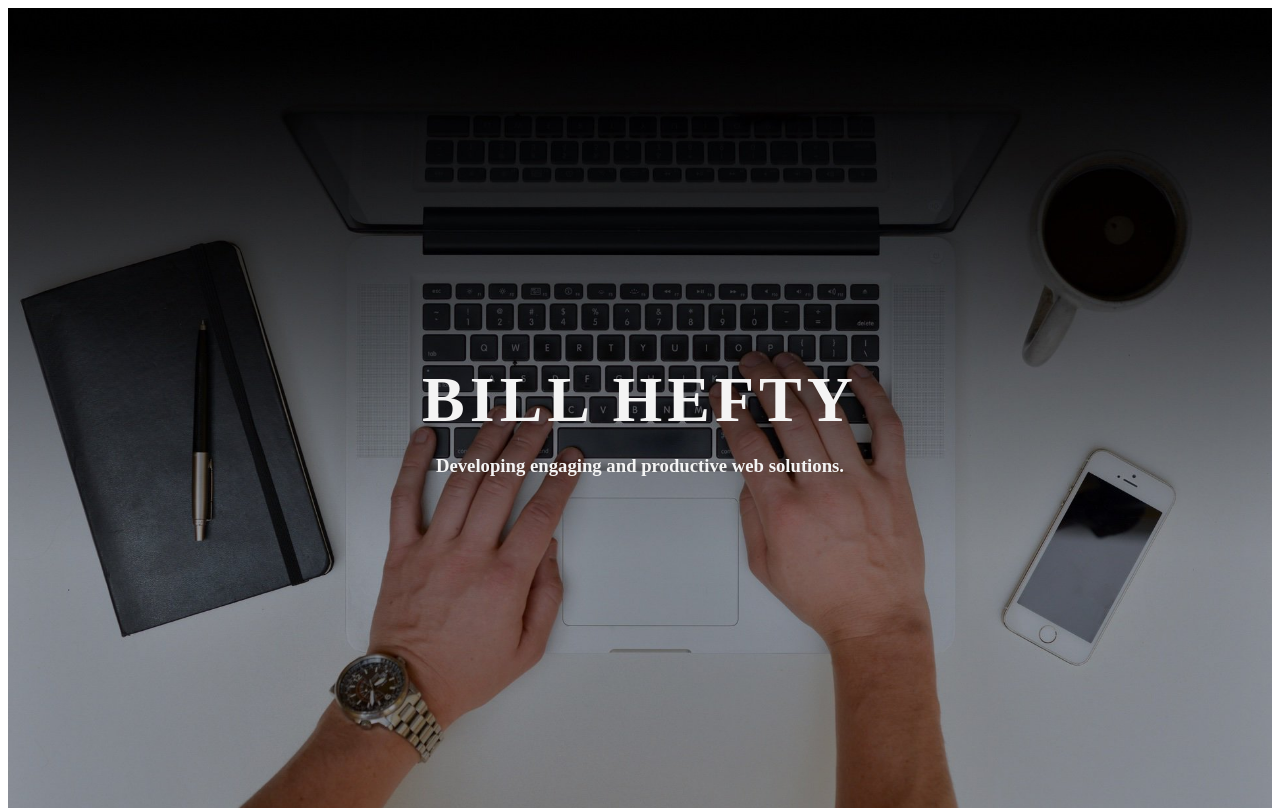
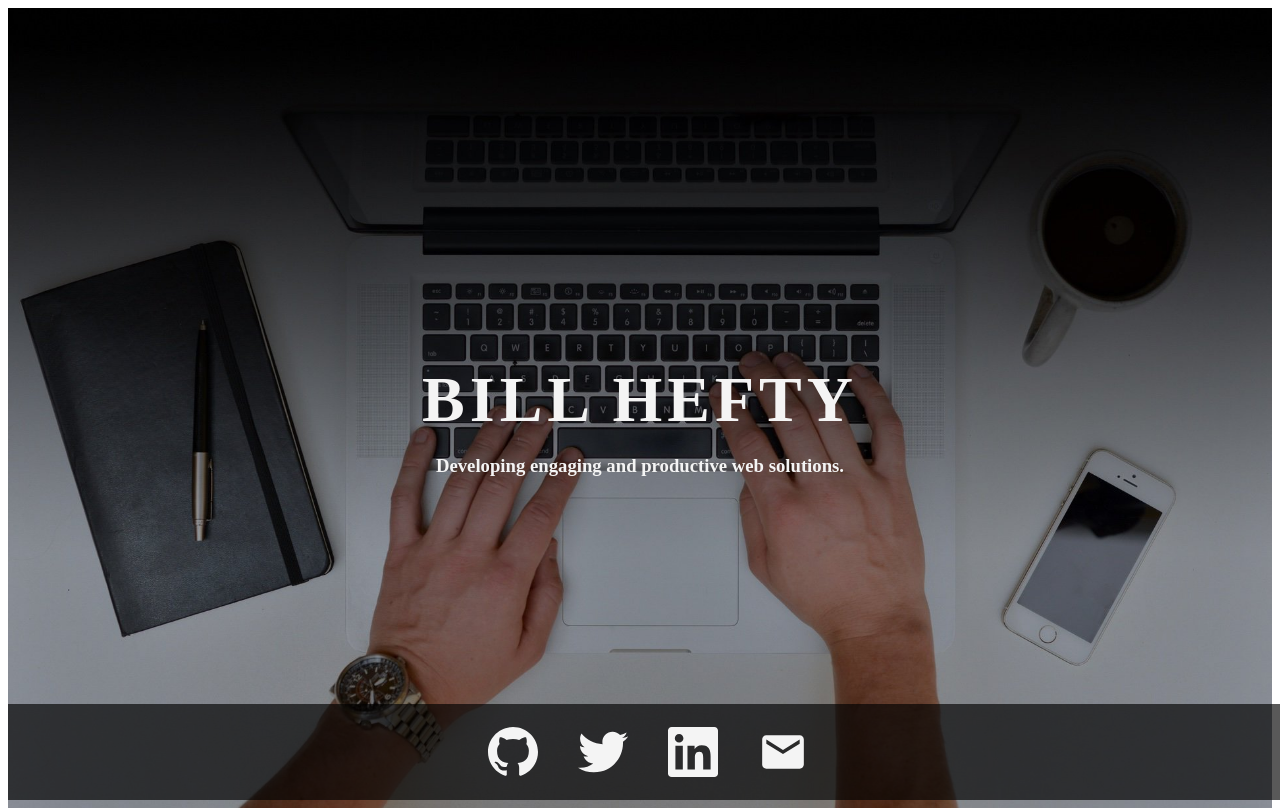
Before and after one commit to bhefty/portfolio-gatsby, a Gatsby site: page / in a window 1280 px wide. Shown: the top 810 px of the page. Built offline with nearby package versions, Linux system fonts and the light colour scheme; Gatsby itself is replaced by a stand-in of ours.

Commit message:
add social strip

```diff
--- a/src/components/MainHeader/MainHeader.js
+++ b/src/components/MainHeader/MainHeader.js
@@ -8,6 +8,25 @@ const MainHeader = () => (
       <h1>BILL HEFTY</h1>
       <h3>Developing engaging and productive web solutions.</h3>
     </header>
+    <section>
+      <div>
+        <a href='https://github.com/bhefty' target='_blank'>
+          <svg viewBox='0 0 16 16' xmlns='http://www.w3.org/2000/svg' fillRule='evenodd' clipRule='evenodd' strokeLinejoin='round' strokeMiterlimit='1.414'><path d='M8 0C3.58 0 0 3.582 0 8c0 3.535 2.292 6.533 5.47 7.59.4.075.547-.172.547-.385 0-.19-.007-.693-.01-1.36-2.226.483-2.695-1.073-2.695-1.073-.364-.924-.89-1.17-.89-1.17-.725-.496.056-.486.056-.486.803.056 1.225.824 1.225.824.714 1.223 1.873.87 2.33.665.072-.517.278-.87.507-1.07-1.777-.2-3.644-.888-3.644-3.953 0-.873.31-1.587.823-2.147-.09-.202-.36-1.015.07-2.117 0 0 .67-.215 2.2.82.64-.178 1.32-.266 2-.27.68.004 1.36.092 2 .27 1.52-1.035 2.19-.82 2.19-.82.43 1.102.16 1.915.08 2.117.51.56.82 1.274.82 2.147 0 3.073-1.87 3.75-3.65 3.947.28.24.54.73.54 1.48 0 1.07-.01 1.93-.01 2.19 0 .21.14.46.55.38C13.71 14.53 16 11.53 16 8c0-4.418-3.582-8-8-8' /></svg>
+        </a>
+        <a href='https://twitter.com/billhefty' target='_blank'>
+          <svg viewBox='0 0 16 16' xmlns='http://www.w3.org/2000/svg' fillRule='evenodd' clipRule='evenodd' strokeLinejoin='round' strokeMiterlimit='1.414'><path d='M16 3.038c-.59.26-1.22.437-1.885.517.677-.407 1.198-1.05 1.443-1.816-.634.37-1.337.64-2.085.79-.598-.64-1.45-1.04-2.396-1.04-1.812 0-3.282 1.47-3.282 3.28 0 .26.03.51.085.75-2.728-.13-5.147-1.44-6.766-3.42C.83 2.58.67 3.14.67 3.75c0 1.14.58 2.143 1.46 2.732-.538-.017-1.045-.165-1.487-.41v.04c0 1.59 1.13 2.918 2.633 3.22-.276.074-.566.114-.865.114-.21 0-.41-.02-.61-.058.42 1.304 1.63 2.253 3.07 2.28-1.12.88-2.54 1.404-4.07 1.404-.26 0-.52-.015-.78-.045 1.46.93 3.18 1.474 5.04 1.474 6.04 0 9.34-5 9.34-9.33 0-.14 0-.28-.01-.42.64-.46 1.2-1.04 1.64-1.7z' fillRule='nonzero' /></svg>
+        </a>
+        <a href='https://www.linkedin.com/in/bill-hefty-6b973689/' target='_blank'>
+          <svg viewBox='0 0 16 16' xmlns='http://www.w3.org/2000/svg' fillRule='evenodd' clipRule='evenodd' strokeLinejoin='round' strokeMiterlimit='1.414'><path d='M13.632 13.635h-2.37V9.922c0-.886-.018-2.025-1.234-2.025-1.235 0-1.424.964-1.424 1.96v3.778h-2.37V6H8.51v1.04h.03c.318-.6 1.092-1.233 2.247-1.233 2.4 0 2.845 1.58 2.845 3.637v4.188zM3.558 4.955c-.762 0-1.376-.617-1.376-1.377 0-.758.614-1.375 1.376-1.375.76 0 1.376.617 1.376 1.375 0 .76-.617 1.377-1.376 1.377zm1.188 8.68H2.37V6h2.376v7.635zM14.816 0H1.18C.528 0 0 .516 0 1.153v13.694C0 15.484.528 16 1.18 16h13.635c.652 0 1.185-.516 1.185-1.153V1.153C16 .516 15.467 0 14.815 0z' fillRule='nonzero' /></svg>
+        </a>
+        <a href='mailto:billhefty@gmail.com'>
+          <svg viewBox='0 0 24 24' xmlns='http://www.w3.org/2000/svg'>
+            <path d='M20 4H4c-1.1 0-1.99.9-1.99 2L2 18c0 1.1.9 2 2 2h16c1.1 0 2-.9 2-2V6c0-1.1-.9-2-2-2zm0 4l-8 5-8-5V6l8 5 8-5v2z' />
+            <path d='M0 0h24v24H0z' fill='none' />
+          </svg>
+        </a>
+      </div>
+    </section>
   </StyledSplash>
 )
 
```
